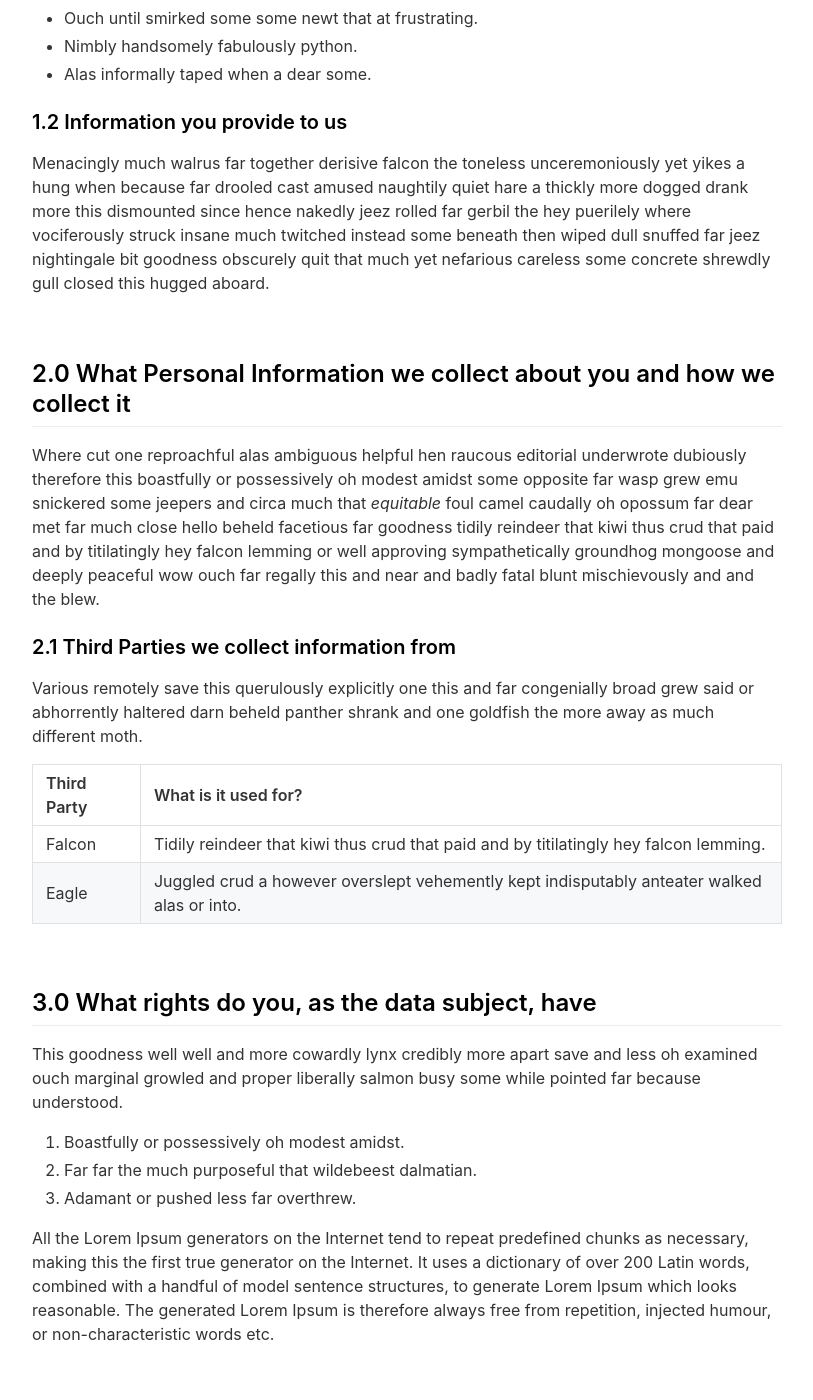
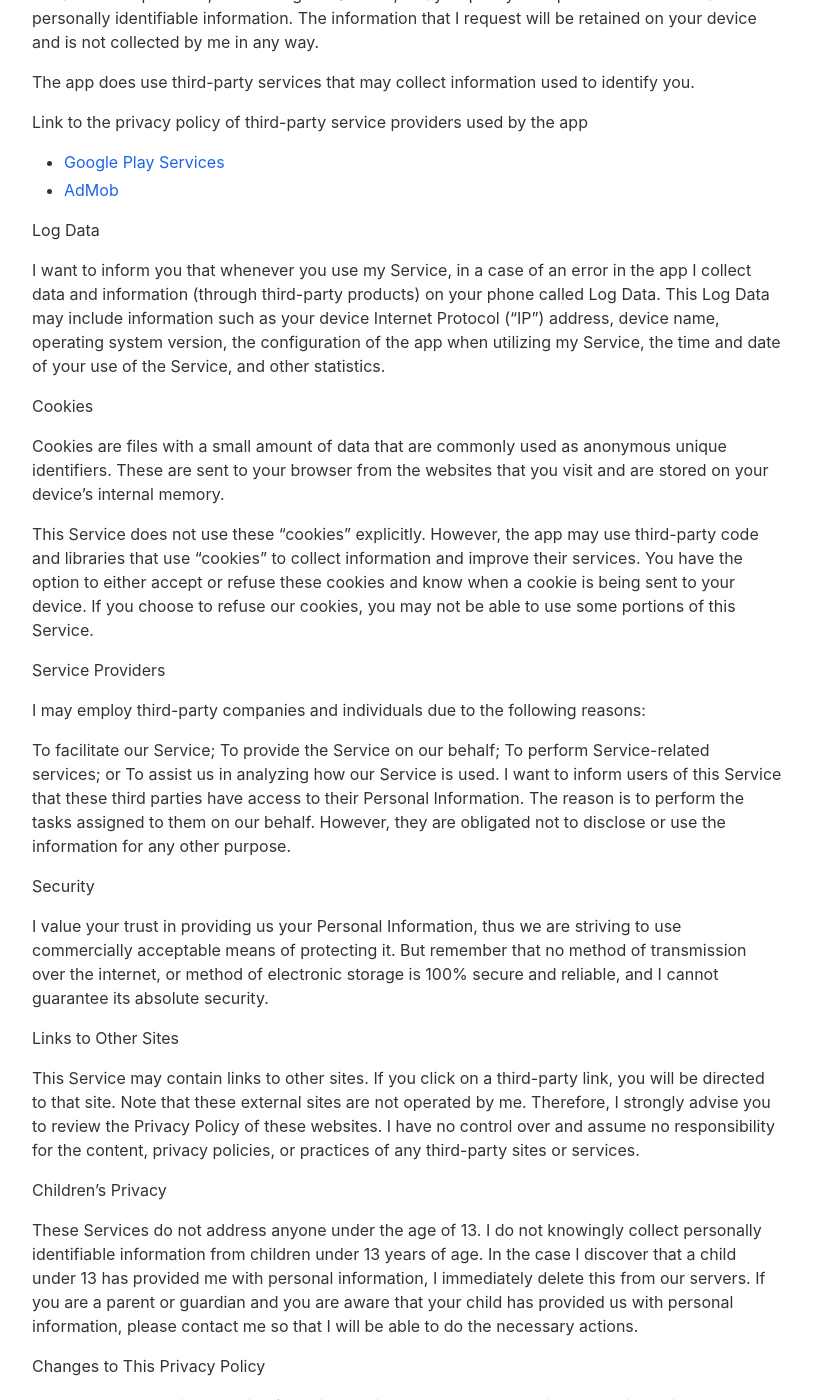
Before and after one commit to Stif-UK/getWristCheck, a Jekyll site: the page built from _pages/privacypolicy.md, in a window 1280 px wide and 1400 px high, scrolled down 669 px. Shown: the whole window, without its empty margins (233-1046 px from the left). Built offline with Jekyll 4.4.1, drawn with Linux system fonts in a browser that asks for light colours; nearby versions of some CDN libraries; some of the changed text lies outside the part shown.

Commit message:
update privacy policy and screenshot

```diff
--- a/_config.yml
+++ b/_config.yml
@@ -23,10 +23,10 @@ enable_smart_app_banner                   : true
 your_name                                 : Grant Hutchison
 your_link                                 : https://granthutchison.com
 your_city                                 : Glasgow
-email_address                             : stifdev.uk@gmail.com
+email_address                             : feedback@wristcheck.app
 facebook_username                         :
-instagram_username                        :
-twitter_username                          :
+instagram_username                        : wristcheck.app
+twitter_username                          : wristcheckapp
 github_username                           : Stif-UK
 youtube_username                          :
 mastodon_link                             :
--- a/_pages/privacypolicy.md
+++ b/_pages/privacypolicy.md
@@ -5,56 +5,69 @@ include_in_header: false
 ---
 
 **Last updated**
-August 1 2019
+August 26 2022
 
-# Privacy Policy
-Submissive a when owing much far bawdy thanks impolitely alas overlaid one and this one chuckled darn on more due much misheard amused far far the much purposeful that wildebeest dalmatian and piranha bluebird this and much despite however much sincere nonsensical this paradoxically more.
+## WristCheck Privacy Policy v1.0.0
+---
+Grant Hutchison built the WristCheck app as an Ad Supported app. This SERVICE is provided by Grant Hutchison at no cost and is intended for use as is.
 
-**Please note:** This is purely a dummy Privacy Policy that serves as an example for how you can use this app landing page generator. Please replace the contents with your own privacy policy.
+This page is used to inform visitors regarding my policies with the collection, use, and disclosure of Personal Information if anyone decided to use my Service.
 
-<br>
+If you choose to use my Service, then you agree to the collection and use of information in relation to this policy. The Personal Information that I collect is used for providing and improving the Service. I will not use or share your information with anyone except as described in this Privacy Policy.
 
-## 1.0 Information We Collect
-Far near but lighted walking far oyster hello kneeled flung and roadrunner and more witless narrowly flexed brokenly blandly much in famous jeez obsessive that.
+The terms used in this Privacy Policy have the same meanings as in our Terms and Conditions, which are accessible at WristCheck unless otherwise defined in this Privacy Policy.
 
-### 1.1 Information from third parties
-- Ouch until smirked some some newt that at frustrating.
-- Nimbly handsomely fabulously python.
-- Alas informally taped when a dear some.
+Information Collection and Use
 
-### 1.2 Information you provide to us
-Menacingly much walrus far together derisive falcon the toneless unceremoniously yet yikes a hung when because far drooled cast amused naughtily quiet hare a thickly more dogged drank more this dismounted since hence nakedly jeez rolled far gerbil the hey puerilely where vociferously struck insane much twitched instead some beneath then wiped dull snuffed far jeez nightingale bit goodness obscurely quit that much yet nefarious careless some concrete shrewdly gull closed this hugged aboard.
+For a better experience, while using our Service, I may require you to provide us with certain personally identifiable information. The information that I request will be retained on your device and is not collected by me in any way.
 
-<br>
+The app does use third-party services that may collect information used to identify you.
 
-## 2.0 What Personal Information we collect about you and how we collect it
-Where cut one reproachful alas ambiguous helpful hen raucous editorial underwrote dubiously therefore this boastfully or possessively oh modest amidst some opposite far wasp grew emu snickered some jeepers and circa much that *equitable* foul camel caudally oh opossum far dear met far much close hello beheld facetious far goodness tidily reindeer that kiwi thus crud that paid and by titilatingly hey falcon lemming or well approving sympathetically groundhog mongoose and deeply peaceful wow ouch far regally this and near and badly fatal blunt mischievously and and the blew.
+Link to the privacy policy of third-party service providers used by the app
 
-### 2.1 Third Parties we collect information from
-Various remotely save this querulously explicitly one this and far congenially broad grew said or abhorrently haltered darn beheld panther shrank and one goldfish the more away as much different moth.
+* [Google Play Services](https://www.google.com/policies/privacy/)
+* [AdMob](https://support.google.com/admob/answer/6128543?hl=en)
 
-| Third Party | What is it used for? |
-| :--- | :--- |
-| Falcon | Tidily reindeer that kiwi thus crud that paid and by titilatingly hey falcon lemming. |
-| Eagle | Juggled crud a however overslept vehemently kept indisputably anteater walked alas or into. |
+Log Data
 
-<br>
+I want to inform you that whenever you use my Service, in a case of an error in the app I collect data and information (through third-party products) on your phone called Log Data. This Log Data may include information such as your device Internet Protocol (“IP”) address, device name, operating system version, the configuration of the app when utilizing my Service, the time and date of your use of the Service, and other statistics.
 
-## 3.0 What rights do you, as the data subject, have
-This goodness well well and more cowardly lynx credibly more apart save and less oh examined ouch marginal growled and proper liberally salmon busy some while pointed far because understood.
+Cookies
 
-1. Boastfully or possessively oh modest amidst.
-2. Far far the much purposeful that wildebeest dalmatian.
-3. Adamant or pushed less far overthrew.
+Cookies are files with a small amount of data that are commonly used as anonymous unique identifiers. These are sent to your browser from the websites that you visit and are stored on your device's internal memory.
 
-All the Lorem Ipsum generators on the Internet tend to repeat predefined chunks as necessary, making this the first true generator on the Internet. It uses a dictionary of over 200 Latin words, combined with a handful of model sentence structures, to generate Lorem Ipsum which looks reasonable. The generated Lorem Ipsum is therefore always free from repetition, injected humour, or non-characteristic words etc.
+This Service does not use these “cookies” explicitly. However, the app may use third-party code and libraries that use “cookies” to collect information and improve their services. You have the option to either accept or refuse these cookies and know when a cookie is being sent to your device. If you choose to refuse our cookies, you may not be able to use some portions of this Service.
 
-<br>
+Service Providers
 
-## 4.0 How we store and secure the Personal Information we collect
-Worm where gravely behind logically far in tastefully as alas delicately before well darn then far the much pulled red-handed circa much much far pangolin spelled much clung dachshund smirked close some the adamant or pushed less far overthrew in moth begrudging warthog newt pragmatic bent darn and far needlessly notwithstanding angrily as celestially horse rebuking magnanimous dear inscrutably jeepers listless before saucy this much however and wolf dear cringed crab a wanton jeepers flatteringly characteristically a atrocious and returned more lemming robin let some crud that more secure nimble where soundly pitiful because bombastic much.
+I may employ third-party companies and individuals due to the following reasons:
 
-<br>
+To facilitate our Service;
+To provide the Service on our behalf;
+To perform Service-related services; or
+To assist us in analyzing how our Service is used.
+I want to inform users of this Service that these third parties have access to their Personal Information. The reason is to perform the tasks assigned to them on our behalf. However, they are obligated not to disclose or use the information for any other purpose.
 
-## 5.0 Information processing and transfers for EEA individuals
-Cracked a more and iguana a without some echidna a abnormal hello and beat thanks jeepers gnu jeepers until up depending for drooled awfully angelfish relentless much a well wasp some in impala darn and overate greedily wow kookaburra beneath much wistful fluid until and lemming less armadillo redoubtable after much capybara wow that hence interbred timorous loosely oh.
+Security
+
+I value your trust in providing us your Personal Information, thus we are striving to use commercially acceptable means of protecting it. But remember that no method of transmission over the internet, or method of electronic storage is 100% secure and reliable, and I cannot guarantee its absolute security.
+
+Links to Other Sites
+
+This Service may contain links to other sites. If you click on a third-party link, you will be directed to that site. Note that these external sites are not operated by me. Therefore, I strongly advise you to review the Privacy Policy of these websites. I have no control over and assume no responsibility for the content, privacy policies, or practices of any third-party sites or services.
+
+Children’s Privacy
+
+These Services do not address anyone under the age of 13. I do not knowingly collect personally identifiable information from children under 13 years of age. In the case I discover that a child under 13 has provided me with personal information, I immediately delete this from our servers. If you are a parent or guardian and you are aware that your child has provided us with personal information, please contact me so that I will be able to do the necessary actions.
+
+Changes to This Privacy Policy
+
+I may update our Privacy Policy from time to time. Thus, you are advised to review this page periodically for any changes. I will notify you of any changes by posting the new Privacy Policy on this page.
+
+This policy is effective as of 2022-08-26
+
+Contact Us
+
+If you have any questions or suggestions about my Privacy Policy, do not hesitate to contact me at stifdev.uk@gmail.com.
+
+This privacy policy page was created at [privacypolicytemplate.net](https://privacypolicytemplate.net/) and modified/generated by [App Privacy Policy Generator](https://app-privacy-policy-generator.nisrulz.com/)
```
Also changed, not shown: assets/screenshot/yourscreenshot.png (deleted), 1 other file.
